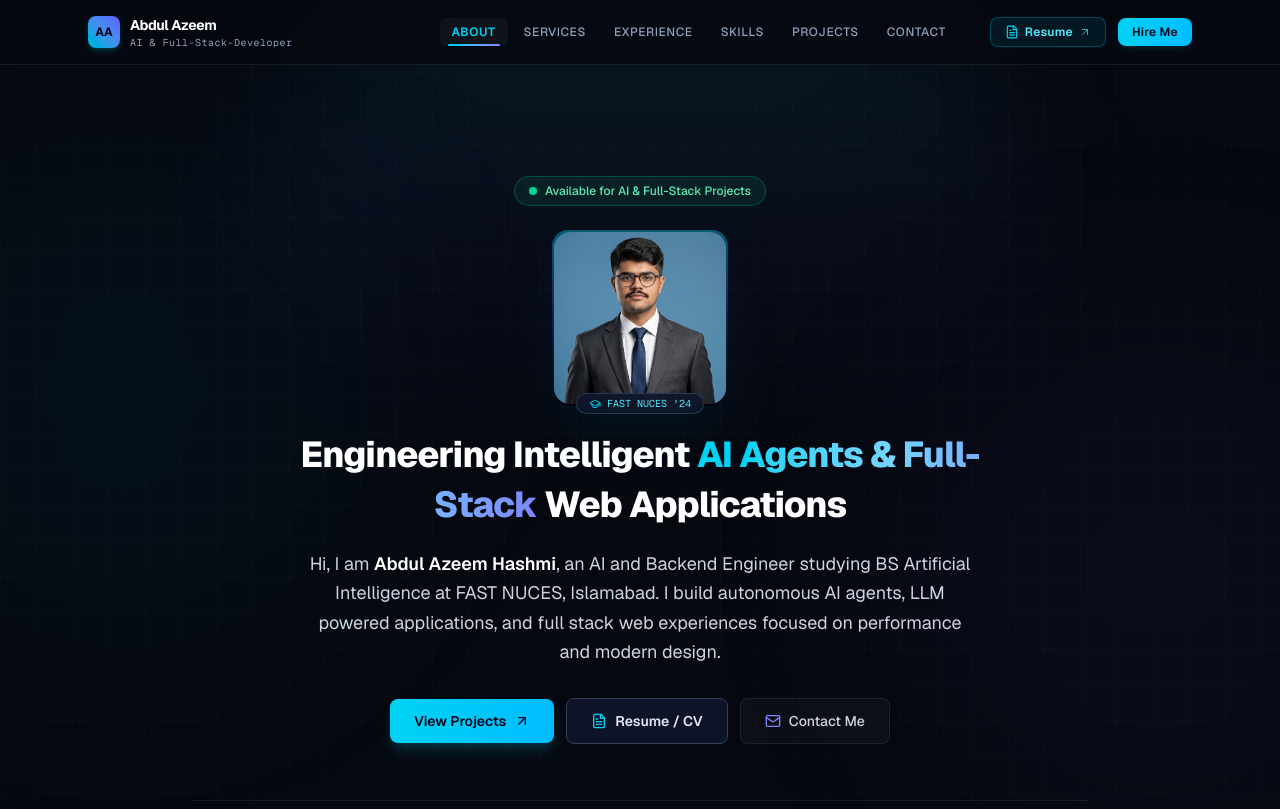
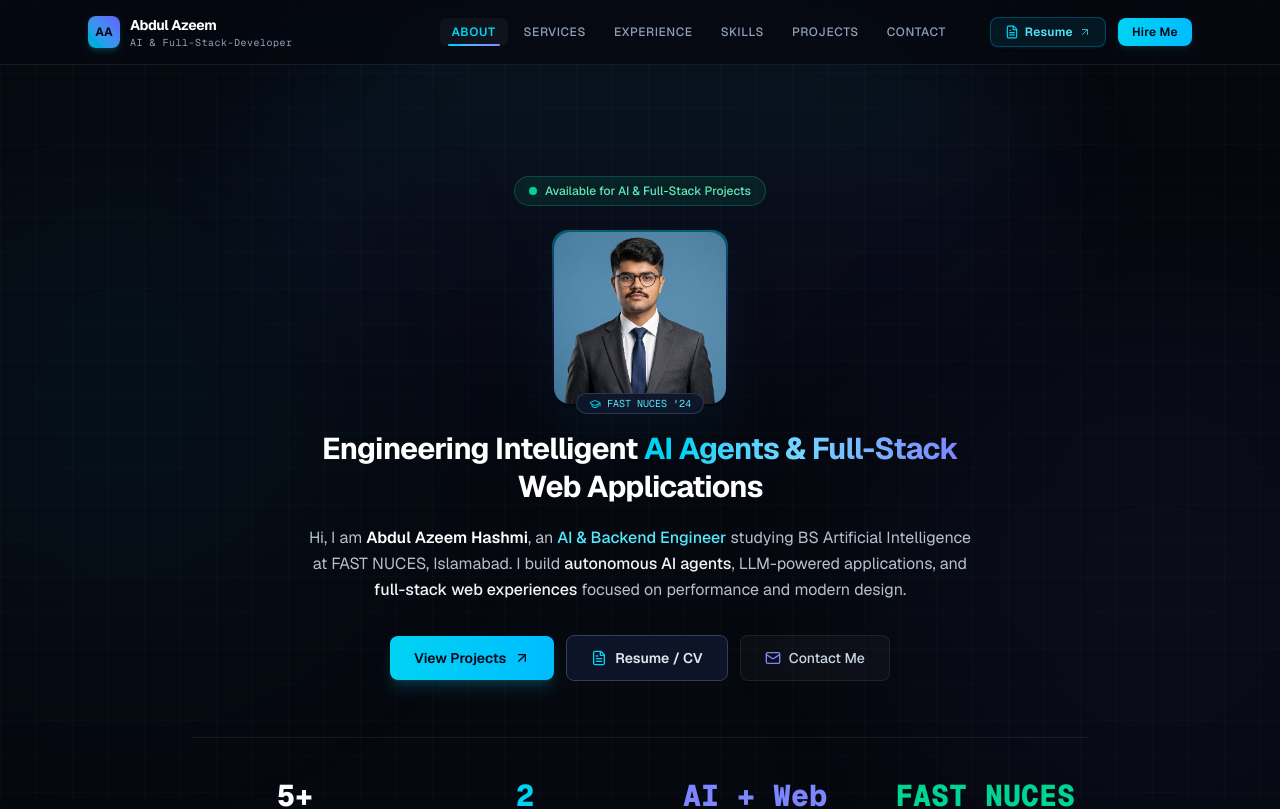
Before and after one commit to AbdulAzeemHashmi/Portfolio, a Next.js app: page / in a window 1280 px wide. Shown: the top 809 px of the page. Built offline with nearby package versions, Linux system fonts and the light colour scheme.

Commit message:
modified:   app/page.tsx

```diff
--- a/app/page.tsx
+++ b/app/page.tsx
@@ -480,17 +480,17 @@ export default function Home() {
             </div>
 
             {/* Main Headline */}
-            <h1 className="text-xl sm:text-2xl md:text-3xl lg:text-4xl font-extrabold tracking-tight text-white max-w-3xl leading-snug mb-5">
+            <h1 className="text-xl sm:text-2xl md:text-3xl font-bold tracking-tight text-white max-w-2xl leading-tight mb-5">
               Engineering Intelligent{" "}
-              <span className="text-transparent bg-clip-text bg-gradient-to-r from-cyan-400 via-sky-300 to-indigo-400">
-                AI Agents & Full-Stack
+              <span className="inline-block text-transparent bg-clip-text bg-gradient-to-r from-cyan-400 via-sky-300 to-indigo-400">
+                AI Agents & <span className="whitespace-nowrap">Full-Stack</span>
               </span>{" "}
               Web Applications
             </h1>
 
             {/* Bio Description */}
-            <p className="text-sm sm:text-base md:text-lg text-slate-300 max-w-2xl leading-relaxed mb-8">
-              Hi, I am <strong className="text-white font-semibold">Abdul Azeem Hashmi</strong>, an AI and Backend Engineer studying BS Artificial Intelligence at FAST NUCES, Islamabad. I build autonomous AI agents, LLM powered applications, and full stack web experiences focused on performance and modern design.
+            <p className="text-sm sm:text-base text-slate-300/90 max-w-2xl leading-relaxed mb-8">
+              Hi, I am <strong className="text-white font-semibold">Abdul Azeem Hashmi</strong>, an <span className="text-cyan-300 font-medium">AI & Backend Engineer</span> studying BS Artificial Intelligence at FAST NUCES, Islamabad. I build <span className="text-slate-100 font-medium">autonomous AI agents</span>, LLM-powered applications, and <span className="text-slate-100 font-medium">full-stack web experiences</span> focused on performance and modern design.
             </p>
 
             {/* CTA Buttons */}
```
